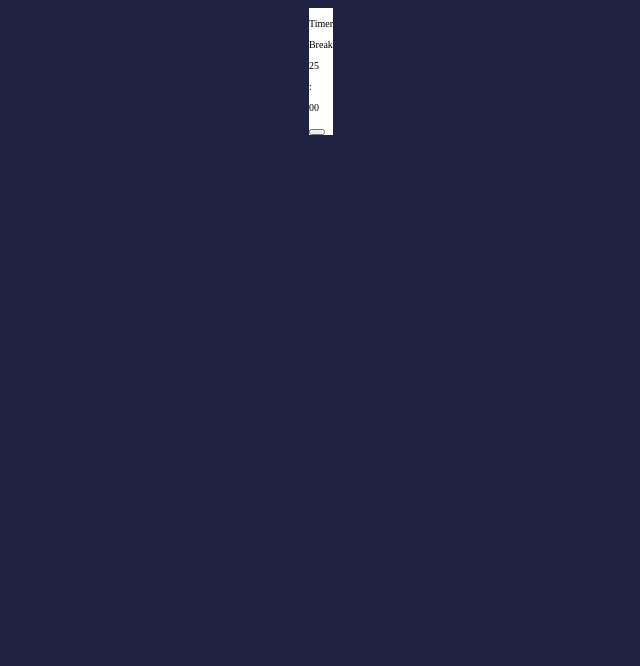
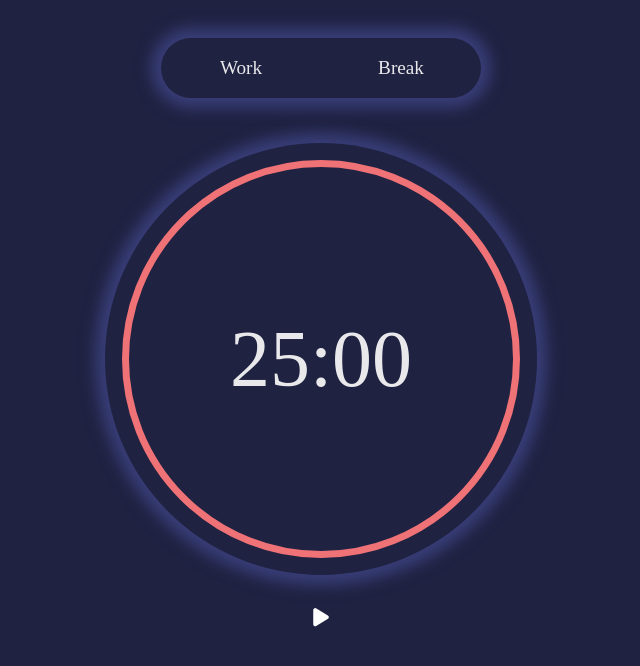
Before and after one commit to ArhamisGC/Pomodoro-Timer, a plain HTML site: page index.html in a window 1280 px wide. Shown: the whole page, without its empty margins (319-959 px from the left). Drawn offline with Linux system fonts and the light colour scheme.

Commit message:
styles added

```diff
--- a/index.html
+++ b/index.html
@@ -4,7 +4,8 @@
   <meta charset="UTF-8">
 
   <link rel="preconnect" href="https://fonts.googleapis.com">
-  <link rel="preconnect" href="https://fonts.gstatic.com" crossorigin>
+  <link rel="preconnect" href="https://fonts.gstatic.com">
+  <link rel="stylesheet" href="https://cdnjs.cloudflare.com/ajax/libs/font-awesome/6.0.0-beta3/css/all.min.css">
   <link href="https://fonts.googleapis.com/css2?family=Open+Sans:wght@300;400;600&display=swap" rel="stylesheet">
 
   <script src="script.js"></script>
@@ -16,13 +17,15 @@
 <body>
 <div class="container">
   <div class="panel">
-    <p>Timer</p>
+    <p>Work</p>
     <p>Break</p>
   </div>
   <div class="timer">
-    <p id="minutes">25</p>
-    <p>:</p>
-    <p id="seconds">00</p>
+    <div class="circle">
+      <p id="minutes">25</p>
+      <p>:</p>
+      <p id="seconds">00</p>
+    </div>
   </div>
   <div class="control">
     <button><i class="fa-solid fa-play"></i></button>
--- a/styles.css
+++ b/styles.css
@@ -1,24 +1,78 @@
 :root{
-    font-size: 62.5%; /* 1rem = 10px */
-
+    font-size: 1rem; /* 1rem = 10px */
     --color-primary: hsl(235, 35%, 19%);
     --color-secondary: hsl(358, 78%, 69%);
     --color-font: hsla(0, 0%, 100%, 0.902);
-
     --color-shadow: hsl(235, 36%, 35%);
 }
 
 body{
     background-color: var(--color-primary);
     display: flex;
+    align-content: center;
+    align-items: center;
     justify-content: center;
+    text-align: center;
+    color: var(--color-font);
+    font-size: 1.2rem;
+}
+
+.container{
+    display: flex;
+    flex-direction: column;
+    position: relative;
+    align-self: center;
+    width: min(42.5rem, 100%);
+    padding: 30px 25px 0;
+    text-align: center;
     align-content: center;
-    justify-items: center;
+    align-items: center;
+    justify-content: center;
+}
+
+.panel{
+    -webkit-box-shadow: 0 0 15px 10px var(--color-shadow);
+    justify-content: space-between;
+    grid-template-columns: 1fr 1fr;
+    display: grid;
+    border-radius: 10rem;
+    width: 20rem;
+}
+
+.timer{
+    margin: 45px 0 30px 0;
+    position: relative;
+    align-self: center;
+    width: 27rem;
+    height: 27rem;
+    border-radius: 50%;
+    -webkit-box-shadow: 0 0 15px 10px var(--color-shadow);
+    text-align: center;
+    display: inline-flex;
+    justify-content: center;
+    align-items: center;
+    font-size: 5rem;
+}
+
+.circle{
+    width: 24rem;
+    height: 24rem;
+    border: 7px solid var(--color-secondary); /* Grosor de 2 píxeles, borde sólido, color rojo */
+    border-radius: 50%;
+    display: inline-flex;
+    justify-content: center;
     align-items: center;
 }
 
-.container{
-    background-color: white;
-    position: relative;
-    align-self: center;
+.control button{
+    font-size: 1.3rem;
+    border-radius: 50%;
+    background-color: var(--color-primary);
+    border:none;
+    cursor: pointer;
 }
+
+.control i{
+    color: white;
+    font-size: 1.3rem;
+}
```
